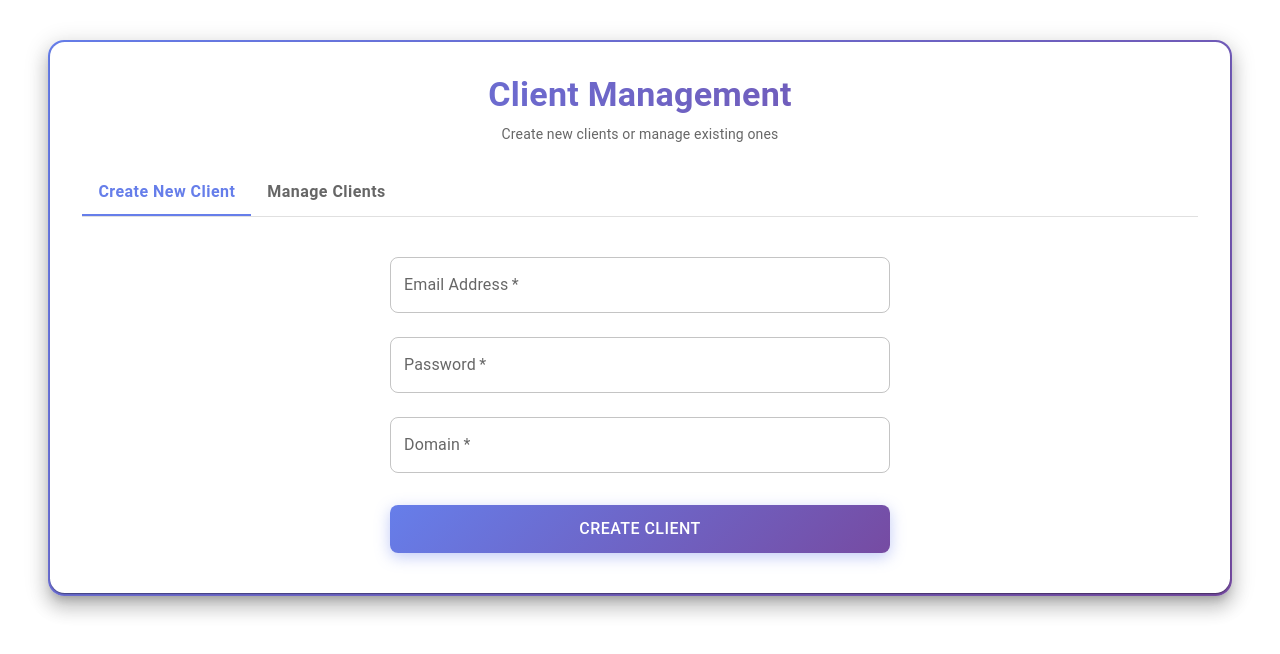
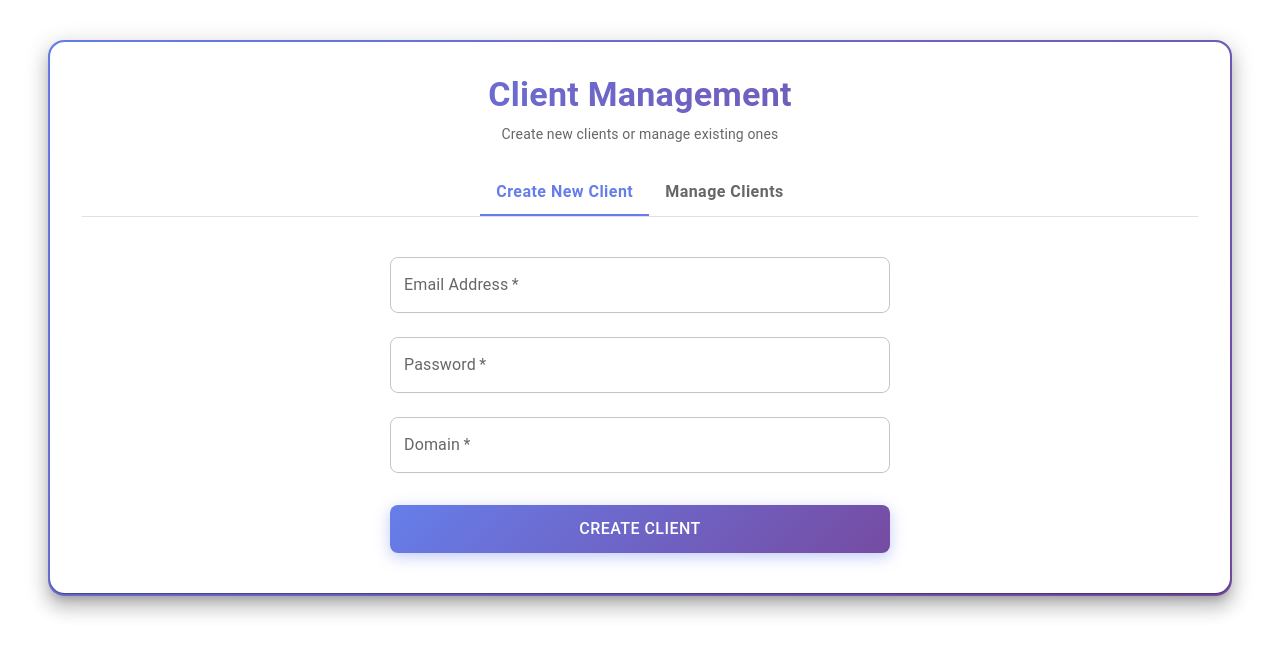
Before and after one commit to manuamarnath/creation-fe, a React (Vite) app: page / in a window 1280 px wide. Shown: the top 654 px of the page. Built offline with nearby package versions, Linux system fonts and the light colour scheme.

Commit message:
style: Adjust tab alignment for improved layout on Client Creation page

```diff
--- a/src/ClientCreation.jsx
+++ b/src/ClientCreation.jsx
@@ -174,7 +174,6 @@ export default function ClientCreation() {
                   <Tabs
                     value={tabValue}
                     onChange={(e, newValue) => setTabValue(newValue)}
-                    centered
                     variant="scrollable"
                     scrollButtons="auto"
                     sx={{
@@ -189,6 +188,9 @@ export default function ClientCreation() {
                       },
                       "& .MuiTabs-indicator": {
                         backgroundColor: "#667eea",
+                      },
+                      "& .MuiTabs-flexContainer": {
+                        justifyContent: { xs: "flex-start", sm: "center" },
                       },
                     }}
                   >
```
